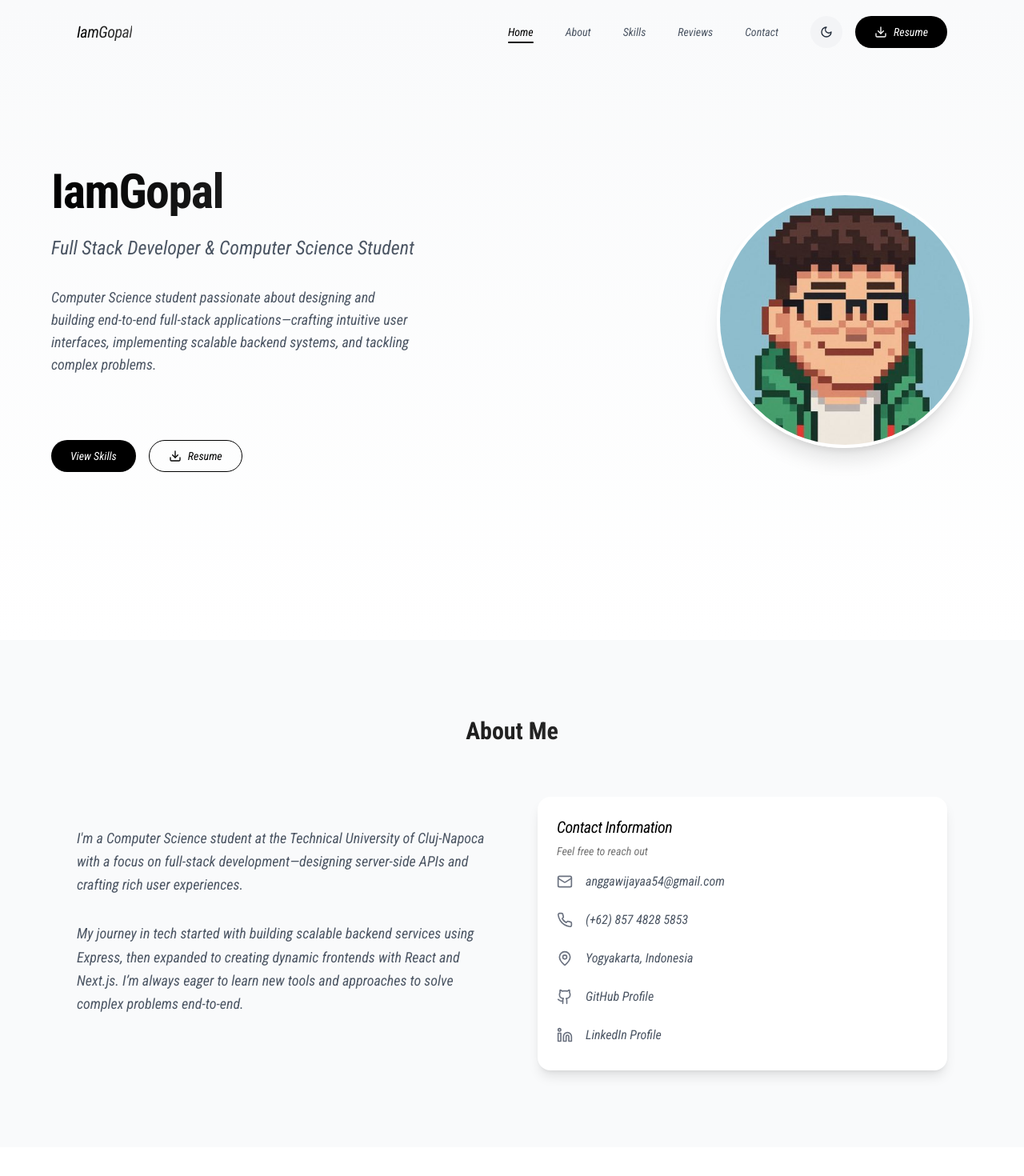
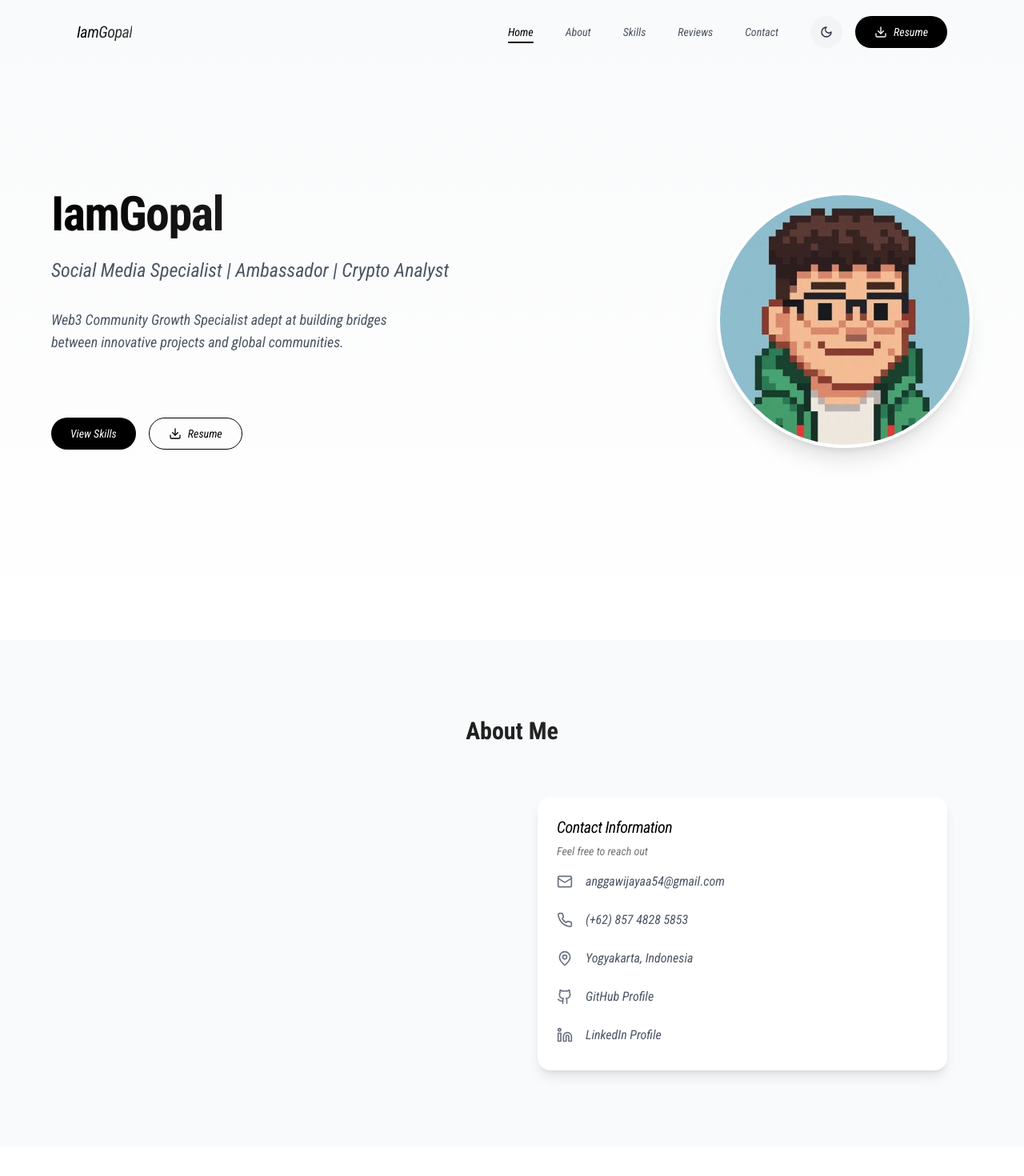
Before and after one commit to anggasec28/portofolio, a Next.js app: page / in a window 1280 px wide. Shown: the top 1470 px of the page at 80% size. Built offline with nearby package versions, Linux system fonts and the light colour scheme.

Commit message:
Update page.tsx

```diff
--- a/app/page.tsx
+++ b/app/page.tsx
@@ -122,7 +122,7 @@ export default function Home() {
                         animate={{ opacity: 1, y: 0 }}
                         transition={{ duration: 0.5, delay: 0.3 }}
                      >
-                        Full Stack Developer & Computer Science Student
+                        Social Media Specialist | Ambassador | Crypto Analyst
                      </motion.h2>
                      <motion.p
                         className='text-gray-600 dark:text-gray-300 mb-10 max-w-md text-lg'
@@ -130,10 +130,8 @@ export default function Home() {
                         animate={{ opacity: 1, y: 0 }}
                         transition={{ duration: 0.5, delay: 0.4 }}
                      >
-                        Computer Science student passionate about designing and
-                        building end-to-end full-stack applications—crafting
-                        intuitive user interfaces, implementing scalable backend
-                        systems, and tackling complex problems.
+                        Web3 Community Growth Specialist adept at building bridges between
+						innovative projects and global communities.
                      </motion.p>
                      <motion.div
                         className='flex flex-wrap gap-3 mb-10'
@@ -226,19 +224,15 @@ export default function Home() {
                      viewport={{ once: true }}
                      transition={{ duration: 0.5, delay: 0.2 }}
                   >
-                     <p className='text-gray-600 dark:text-gray-300 mb-8 text-lg leading-relaxed dark:text-shadow'>
-                        I'm a Computer Science student at the Technical
-                        University of Cluj-Napoca with a focus on full-stack
-                        development—designing server-side APIs and crafting rich
-                        user experiences.
+					  { /* <p className='text-gray-600 dark:text-gray-300 mb-8 text-lg leading-relaxed dark:text-shadow'>
+                        free
                      </p>
                      <p className='text-gray-600 dark:text-gray-300 mb-8 text-lg leading-relaxed dark:text-shadow'>
-                        My journey in tech started with building scalable
-                        backend services using Express, then expanded to
-                        creating dynamic frontends with React and Next.js. I’m
-                        always eager to learn new tools and approaches to solve
-                        complex problems end-to-end.
-                     </p>
+                         Professionally combines three core skills Social Media Strategy,
+						 Fundamental Crypto Analysis, and Ambassador to accelerate brand adoption.
+						 Proven ability to build loyal and educated communities through strategic campaigns, educational content,
+						 and authentic engagement within decentralized ecosystems.
+                     </p> */ }
                   </motion.div>
                   <motion.div
                      initial={{ opacity: 0, x: 30 }}
```
